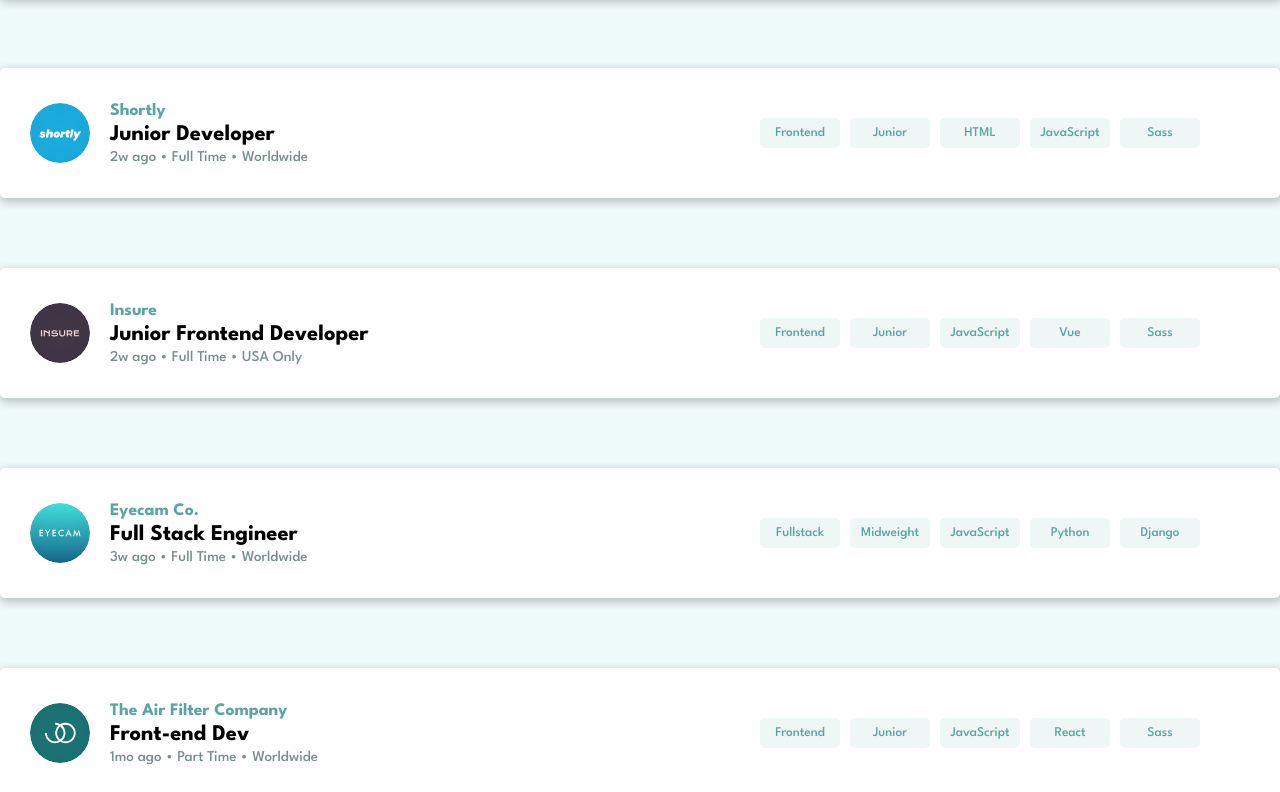
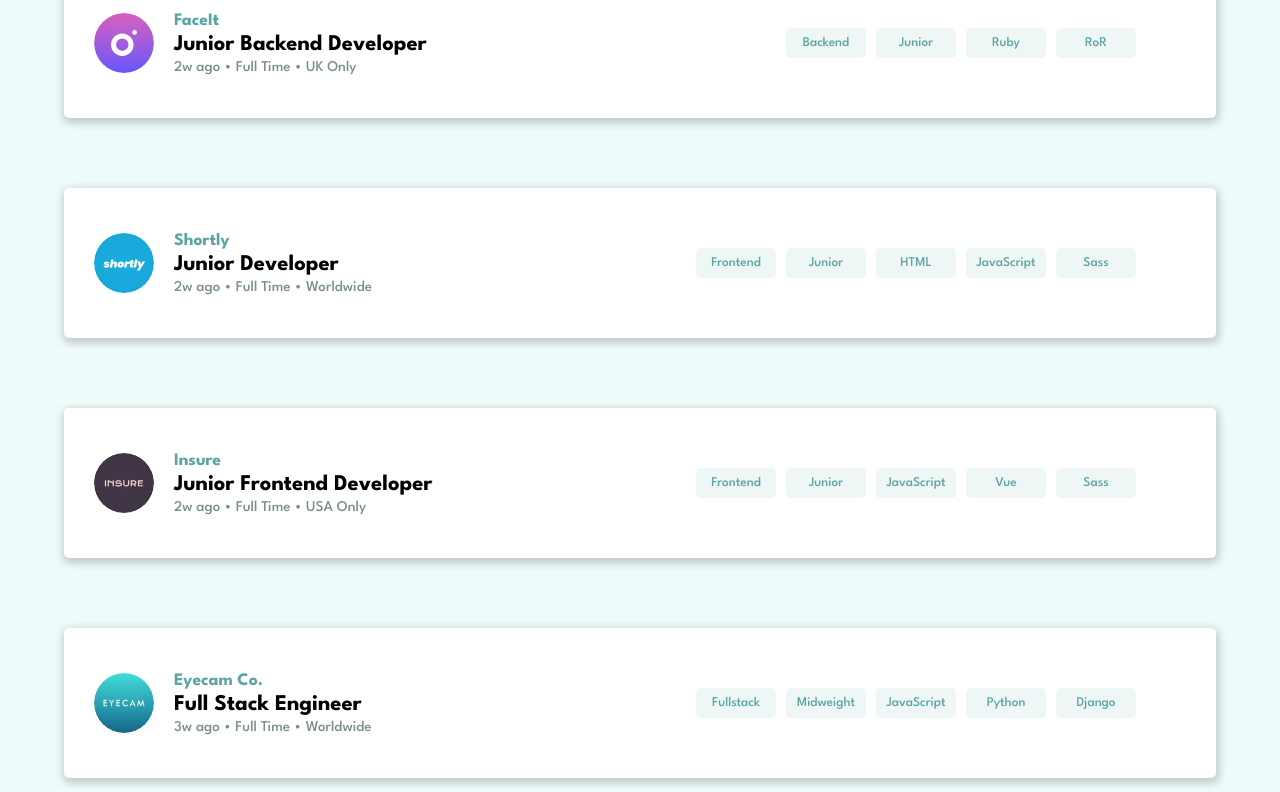
Before and after one commit to rafaelnacle/job-listings, a React (Create React App) app: page / in a window 1280 px wide. Shown: the part 1302-2094 px from the top of the page. Built offline with nearby package versions, Linux system fonts and the light colour scheme.

Commit message:
Small fix on width of the cards

```diff
--- a/src/components/JobCard/styles.js
+++ b/src/components/JobCard/styles.js
@@ -18,8 +18,8 @@ export const Container = styled.div`
 `
 
 export const Card = styled.div`
-  height: 130px;
-  width: 100%;
+  height: 150px;
+  width: 90%;
   border-radius: 5px;
   background: ${({theme}) => theme.colors.primary.main};
   box-shadow: 1px 3px 8px 2px rgba(0,0,0,0.2);
```
